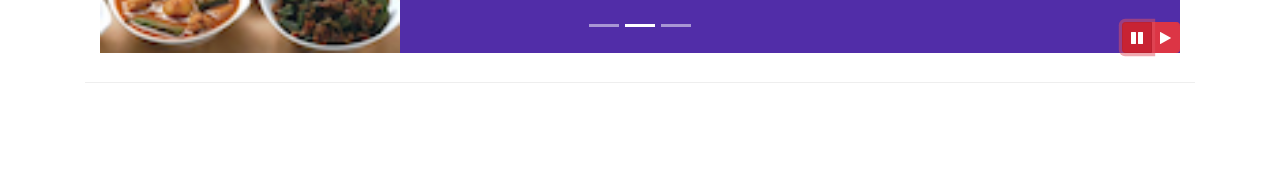
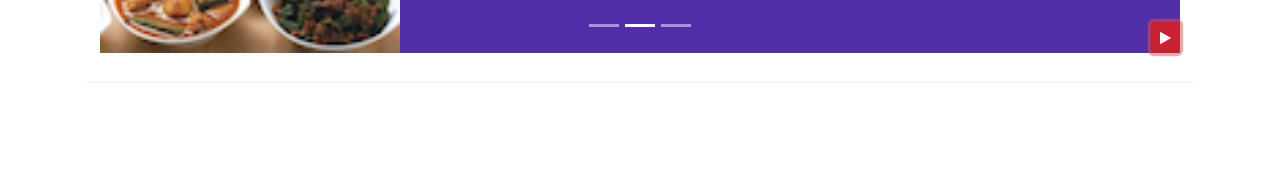
Before and after one commit to shikhar2817/confusion, a website: page index.html in a window 1280 px wide. Both pictures are taken after a click on the button 1137 px from the left and 638 px from the top of the page. Shown: the part 601-788 px from the top of the page. Drawn offline with nearby package versions, Linux system fonts and the light colour scheme.

Commit message:
More Bootstrap JQuery

```diff
--- a/index.html
+++ b/index.html
@@ -190,14 +190,9 @@
                     <a class="carousel-control-next" href="#mycarousel" role="button" data-slide="next">
                         <span class="carousel-control-next-icon"></span>
                     </a>
-                    <div class="btn-group" id="carouselButton">
-                        <button class="btn btn-danger btn-sm" id="carousel-pause">
-                            <span class="fa fa-pause"></span>
-                        </button>
-                        <button class="btn btn-danger btn-sm" id="carousel-play">
-                            <span class="fa fa-play"></span>
-                        </button>
-                    </div>
+                    <button class="btn btn-danger btn-sm" id="carouselButton">
+                        <span id="carousel-button-icon" class="fa fa-pause"></span>
+                    </button>
                 </div>
             </div>
         </div>
@@ -334,11 +329,17 @@
     <script>
         $(document).ready(function(){
             $("#mycarousel").carousel( { interval: 2000 } );
-            $("#carousel-pause").click(function(){
-                $("#mycarousel").carousel('pause');
-            });
-            $("#carousel-play").click(function(){
-                $("#mycarousel").carousel('cycle');
+            $("#carouselButton").click(function(){
+                if ($("#carouselButton").children("span").hasClass('fa-pause')) {
+                    $("#mycarousel").carousel('pause');
+                    $("#carouselButton").children("span").removeClass('fa-pause');
+                    $("#carouselButton").children("span").addClass('fa-play');
+                }
+                else if ($("#carouselButton").children("span").hasClass('fa-play')){
+                    $("#mycarousel").carousel('cycle');
+                    $("#carouselButton").children("span").removeClass('fa-play');
+                    $("#carouselButton").children("span").addClass('fa-pause');
+                }
             });
         });
     </script>
```
